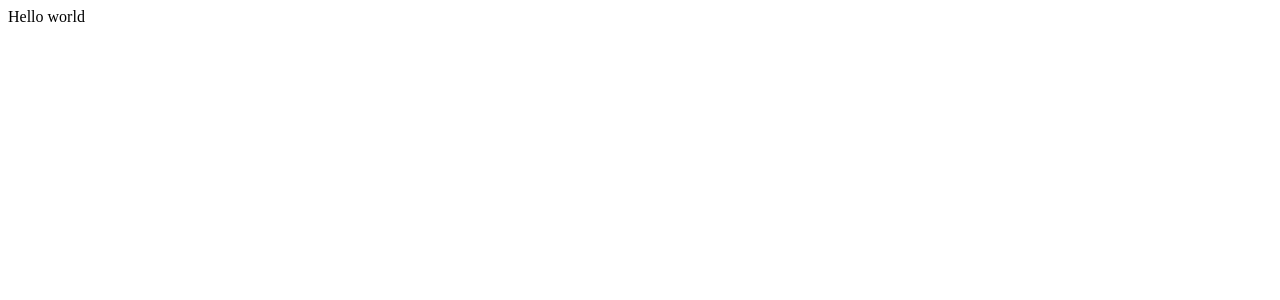
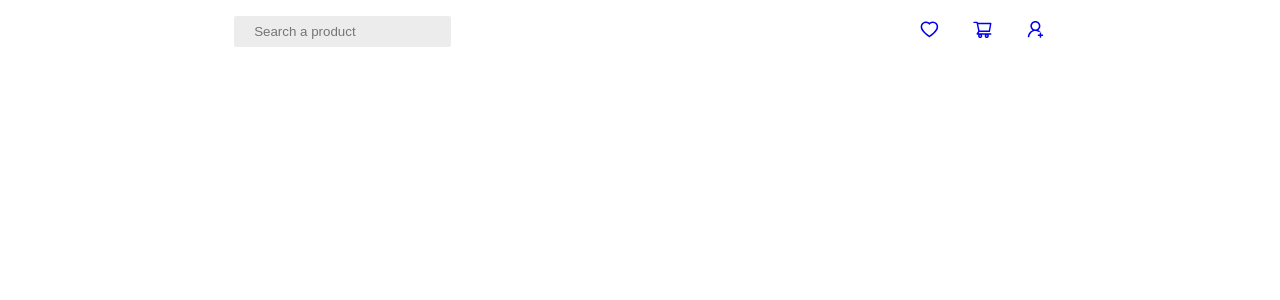
Before and after one commit to ByJulioCundumi/react-front-ecommerce, a React (Vite) app: page / in a window 1280 px wide. Shown: the top 300 px of the page. Built offline with nearby package versions, Linux system fonts and the light colour scheme.

Commit message:
navigation styles added

```diff
--- a/package.json
+++ b/package.json
@@ -10,6 +10,7 @@
     "preview": "vite preview"
   },
   "dependencies": {
+    "bootstrap": "^5.3.1",
     "react": "^18.2.0",
     "react-dom": "^18.2.0",
     "react-icons": "^4.10.1",
--- a/src/App.jsx
+++ b/src/App.jsx
@@ -1,10 +1,11 @@
 import './App.css'
+import Navigation from './components/navigation/Navigation'
 
 function App() {
 
   return (
     <>
-      <div>Hello world</div>
+      <Navigation/>
     </>
   )
 }
--- /dev/null
+++ b/src/components/navigation/Navigation.css
@@ -0,0 +1,20 @@
+nav{
+    display: flex;
+    justify-content: space-around;
+    padding: 16px;
+    align-items: center;
+}
+
+input{
+    border: none;
+    border-radius: 2px;
+    background: rgba(0, 0, 0, 0.075);
+    outline: none;
+    padding: 8px 20px;
+}
+
+.nav-icons{
+    width: 1.3rem;
+    height: 1.3rem;
+    margin-left: 2rem;
+}
--- a/src/components/navigation/Navigation.jsx
+++ b/src/components/navigation/Navigation.jsx
@@ -1,8 +1,25 @@
 import React from 'react'
+import { AiOutlineHeart, AiOutlineShoppingCart, AiOutlineUserAdd } from 'react-icons/ai'
+import "./Navigation.css"
 
 function Navigation() {
   return (
-    <div>Navigation</div>
+    <nav>
+        <div>
+            <input type="text" placeholder='Search a product'/>
+        </div>
+        <div className='icons'>
+            <a href="#">
+                <AiOutlineHeart className='nav-icons'/>
+            </a>
+            <a href="#">
+                <AiOutlineShoppingCart className='nav-icons'/>
+            </a>
+            <a href="#">
+                <AiOutlineUserAdd className='nav-icons'/>
+            </a>
+        </div>
+    </nav>
   )
 }
 
--- a/src/index.css
+++ b/src/index.css
@@ -0,0 +1,5 @@
+*{
+    box-sizing: border-box;
+    margin: 0;
+    padding: 0;
+}
```
